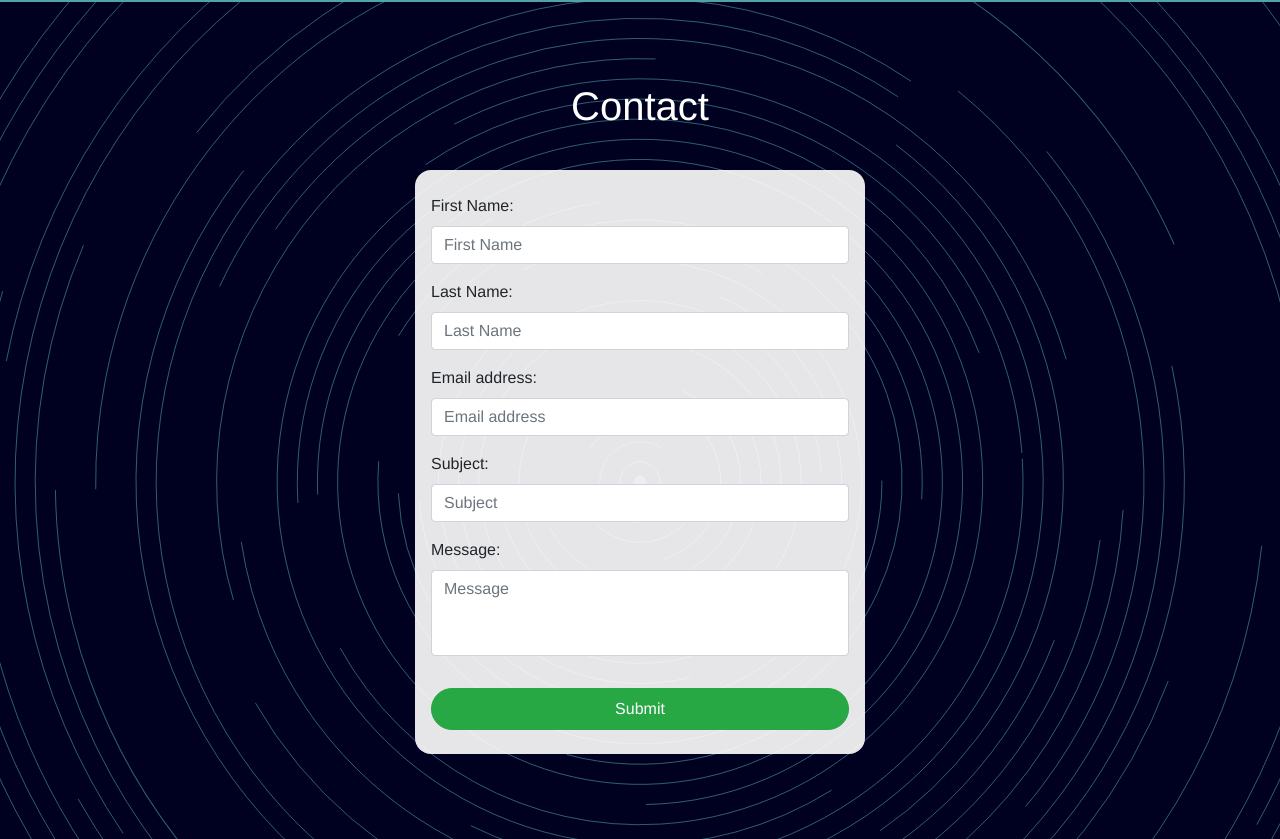
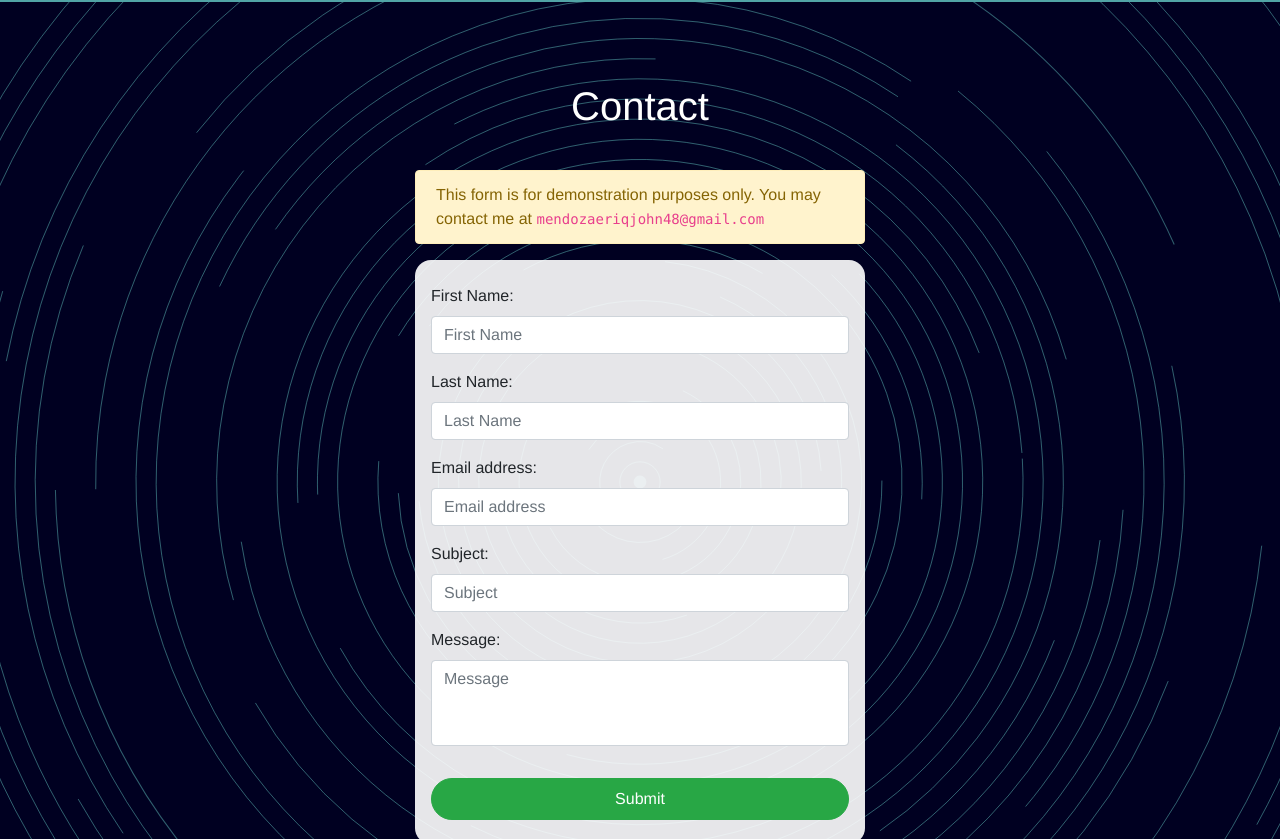
Before and after one commit to eriq123/portfolio-vuecli-v1, a Vue app: page / in a window 1280 px wide. Shown: the part 3441-4280 px from the top of the page. Built offline with nearby package versions, Linux system fonts and the light colour scheme.

Commit message:
contact demo alert

```diff
--- a/src/assets/css/main.scss
+++ b/src/assets/css/main.scss
@@ -121,6 +121,10 @@ $secondary-font: "Times New Roman", Times, serif;
 	background-repeat: no-repeat;
 	background-size: cover;
 
+	.contact-alert {
+		max-width: 450px;
+	}
+
 	#contact-form {
 		max-width: 450px;
 		margin: auto;
--- a/src/components/Contact.vue
+++ b/src/components/Contact.vue
@@ -3,6 +3,11 @@
     <div class="offset">
       <b-container class="contact-container">
         <h1 class="text-center section-title text-white">Contact</h1>
+
+        <b-alert show variant="warning" class="contact-alert mx-auto">
+          This form is for demonstration purposes only. You may contact me at
+          <code>mendozaeriqjohn48@gmail.com</code>
+        </b-alert>
 
         <form action="" id="contact-form" class="">
           <b-form-group label="First Name:" label-for="first_name" class="mb-3">
```
